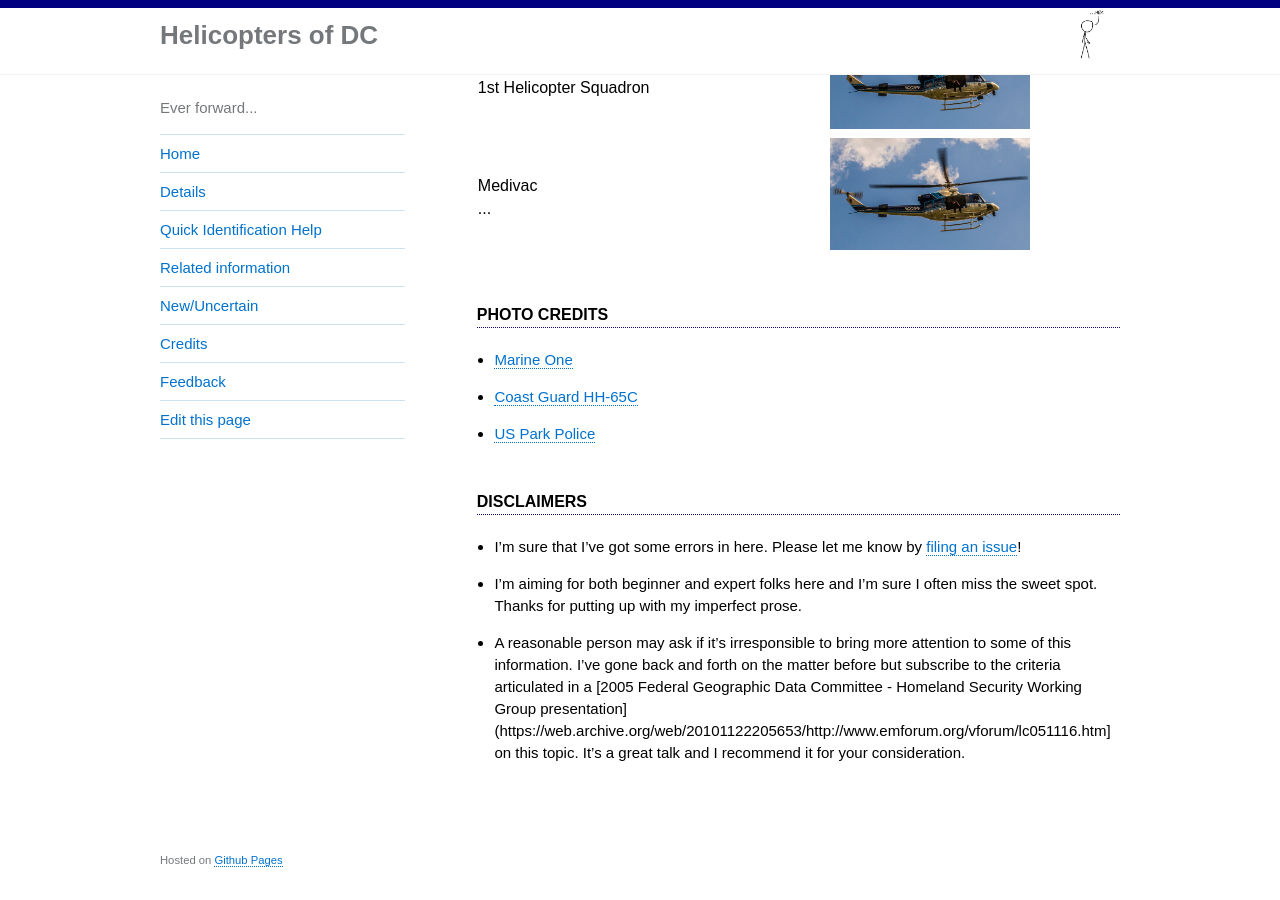
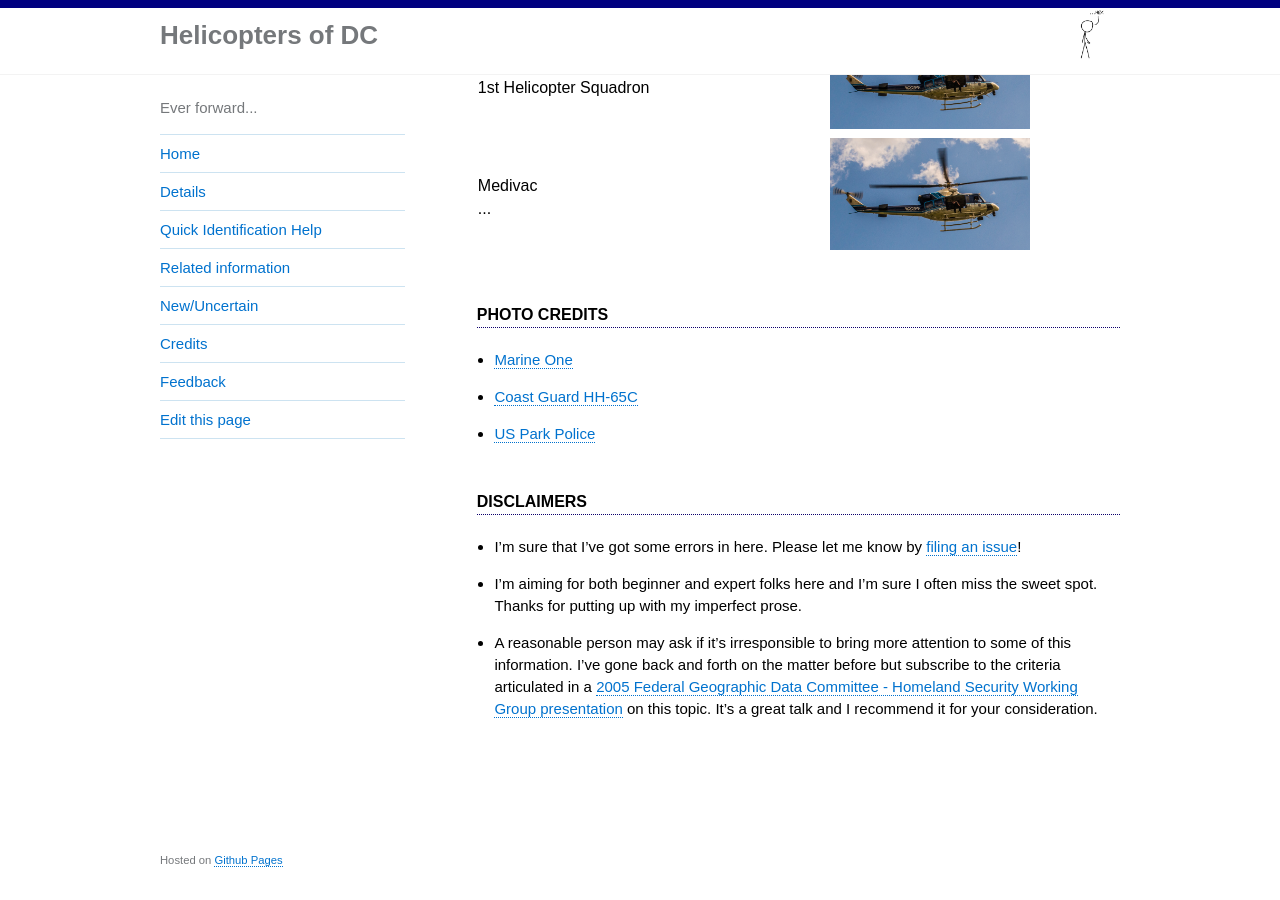
Before and after one commit to gbinal/dc-helicopters, a Jekyll site: the page built from index.md, in a window 1280 px wide and 900 px high, scrolled down 876 px. Built offline with Jekyll 4.4.1, drawn with Linux system fonts in a browser that asks for light colours.

Commit message:
fixing link

```diff
--- a/index.md
+++ b/index.md
@@ -56,4 +56,4 @@ published: true
 #### Disclaimers
 * I'm sure that I've got some errors in here.  Please let me know by [filing an issue](https://github.com/gbinal/dc-helicopters/issues)!
 * I'm aiming for both beginner and expert folks here and I'm sure I often miss the sweet spot.  Thanks for putting up with my imperfect prose.
-* A reasonable person may ask if it's irresponsible to bring more attention to some of this information.  I've gone back and forth on the matter before but subscribe to the criteria articulated in a [2005 Federal Geographic Data Committee - Homeland Security Working Group presentation](https://web.archive.org/web/20101122205653/http://www.emforum.org/vforum/lc051116.htm] on this topic.  It's a great talk and I recommend it for your consideration.
+* A reasonable person may ask if it's irresponsible to bring more attention to some of this information.  I've gone back and forth on the matter before but subscribe to the criteria articulated in a [2005 Federal Geographic Data Committee - Homeland Security Working Group presentation](https://web.archive.org/web/20101122205653/http://www.emforum.org/vforum/lc051116.htm) on this topic.  It's a great talk and I recommend it for your consideration.
```
